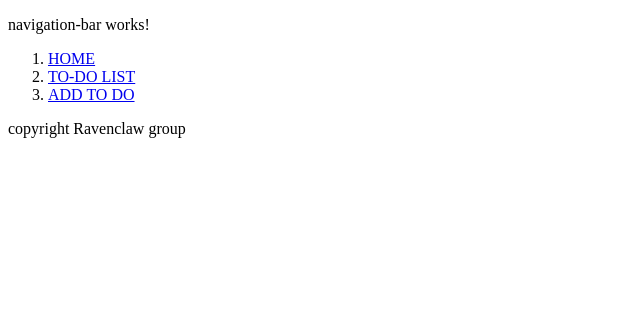
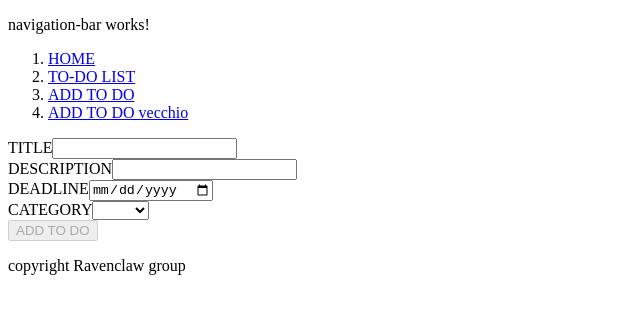
Before and after one commit to Zomerzz/angular-todo, an Angular app: page /add-to-do-reactive-form in a window 1280 px wide. Before the commit this address led to /. Shown: the top 314 px of the page, without its empty margins (0-640 px from the left). Built offline with nearby package versions, Linux system fonts and the light colour scheme.

Commit message:
finisce la reactive form

```diff
--- a/src/app/app.routes.ts
+++ b/src/app/app.routes.ts
@@ -2,10 +2,14 @@ import { Routes } from '@angular/router';
 import { HomeComponent } from './components/home/home.component';
 import { ToDoListComponent } from './components/to-do-list/to-do-list.component';
 import { AddToDoComponent } from './components/add-to-do/add-to-do.component';
+import { ToDoDetailsComponent } from './components/to-do-details/to-do-details.component';
+import { AddToDoReactiveFormComponent } from './components/add-to-do-reactive-form/add-to-do-reactive-form.component';
 
 export const routes: Routes = [
     {path:'', redirectTo:'home', pathMatch: 'full'},
     {path:'home', component: HomeComponent},
     {path: 'to-do-list', component: ToDoListComponent},
+    {path: 'add-to-do-reactive-form', component: AddToDoReactiveFormComponent},
+    {path: 'to-do-details', component: ToDoDetailsComponent},
     {path: 'add-to-do', component: AddToDoComponent},
 ];
--- a/src/app/components/add-to-do-reactive-form/add-to-do-reactive-form.component.html
+++ b/src/app/components/add-to-do-reactive-form/add-to-do-reactive-form.component.html
@@ -1,4 +1,4 @@
-<form (ngSubmit)="sendForm(f)" [formGroup] = "toDoForm" noValidate>
+<form (ngSubmit)="sendForm()" [formGroup] = "toDoForm" noValidate>
     <div>
         <label for="title">TITLE</label>
         <input type="text" id = "title"  formControlName="title">
@@ -25,7 +25,7 @@
     }
     <div>
         <label for="category">CATEGORY</label>
-        <select id="category" formControlName="category">
+        <select id="category" formControlName="categoryId">
             <option value="1">Fun</option>
             <option value="2">Work</option>
             <option value="3">Study</option>
--- a/src/app/components/add-to-do-reactive-form/add-to-do-reactive-form.component.ts
+++ b/src/app/components/add-to-do-reactive-form/add-to-do-reactive-form.component.ts
@@ -20,7 +20,7 @@ export class AddToDoReactiveFormComponent {
       title:  ["",[Validators.required]],
       description: ["",[Validators.required]],
       deadline: ["",[Validators.required, this.checkDateInFuture.bind(this)]],
-      category: ["",[Validators.required]]
+      categoryId: ["",[Validators.required]]
     });
   }
 
@@ -35,13 +35,15 @@ export class AddToDoReactiveFormComponent {
   }
 
   sendForm(){
+    console.log(this.toDoForm.value);
+
     this._toDoService.postToDo(this.toDoForm.value).subscribe({
-      next: toDo => {
+      next: (toDo) => {
         alert(`todo con id ${toDo.toDoId} salvato`);
-        this._router.navigate([`/to-do-list`])
+        this._router.navigate([`/to-do-list`]);
       },
       error: e => alert("errore nella aggiunta dello studente")
-    })
+    });
   }
 
   get title(){
--- a/src/app/components/navigation-bar/navigation-bar.component.html
+++ b/src/app/components/navigation-bar/navigation-bar.component.html
@@ -2,6 +2,7 @@
 <ol>
     <li><a routerLink="home">HOME</a></li>
     <li><a routerLink="to-do-list">TO-DO LIST</a></li>
-    <li><a routerLink="add-to-do">ADD TO DO</a></li>
+    <li><a routerLink="add-to-do-reactive-form">ADD TO DO</a></li>
+    <li><a routerLink="add-to-do">ADD TO DO vecchio</a></li>
 
 </ol>
--- a/src/app/components/to-do-card/to-do-card.component.html
+++ b/src/app/components/to-do-card/to-do-card.component.html
@@ -13,7 +13,7 @@
     }
     <p>Status: {{toDo.isCompleted}}</p>
     <p>Category Id: {{toDo.categoryId}}</p>
-    <button [routerLink = "['/to-do-details']"]></button>
+    <button [routerLink] = "['/to-do-details']">vedere dettagli</button>
     <button (click)="onDelete()">Delete</button>
 
 </div>
--- /dev/null
+++ b/src/app/components/to-do-details/to-do-details.component.html
@@ -0,0 +1 @@
+<p>to-do-details works!</p>
--- /dev/null
+++ b/src/app/components/to-do-details/to-do-details.component.ts
@@ -0,0 +1,18 @@
+import { Component, inject } from '@angular/core';
+import { ToDo } from '../../models/to-do';
+import { ActivatedRoute, Router } from '@angular/router';
+import { ToDoService } from '../../services/to-do-service';
+
+@Component({
+  selector: 'app-to-do-details',
+  imports: [],
+  templateUrl: './to-do-details.component.html',
+  styleUrl: './to-do-details.component.css'
+})
+export class ToDoDetailsComponent {
+  toDo !: ToDo;
+  private _route = inject(ActivatedRoute);
+  private _service = inject(ToDoService);
+  private _router = inject(Router);
+
+}
--- a/src/app/services/to-do-service.ts
+++ b/src/app/services/to-do-service.ts
@@ -21,6 +21,8 @@ export class ToDoService {
     }
 
     postToDo(toDo :Partial<ToDo>): Observable<ToDo> {
+        console.log(toDo);
+
         let creationDate : string = new Date().toISOString().split('T')[0];
         toDo.creationDate = creationDate;
         return this._http.post<ToDo>(this._url, toDo);
```
Also changed, not shown: src/app/components/to-do-details/to-do-details.component.css (added), 1 other file (tests, documents, lock files or other folders).
